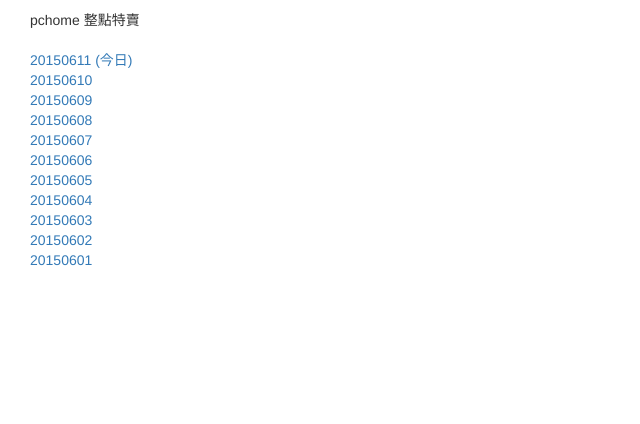
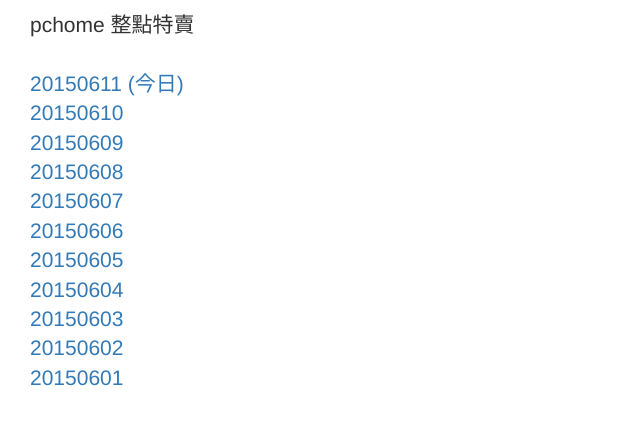
Before and after one commit to ah11851152n/ah11851152n, a plain HTML site: page pchome24/index.html in a window 1280 px wide. Shown: the whole page, without its empty margins (0-640 px from the left). Drawn offline with nearby package versions, Linux system fonts and the light colour scheme.

Commit message:
pchome24

```diff
--- a/pchome24/index.html
+++ b/pchome24/index.html
@@ -51,7 +51,6 @@ pre {
 
 
 #pchome24 {
-	width: 650px;
 	background-color:#FFF;
 	margin: 10px 30px 0px 30px;
 }
@@ -107,7 +106,7 @@ function date_f(dd){
 </script>
 
 <body>
-<div id="pchome24">
+<div id="pchome24" class="lead">
 pchome 整點特賣<br /><br />
 </div>
 </body>
```
